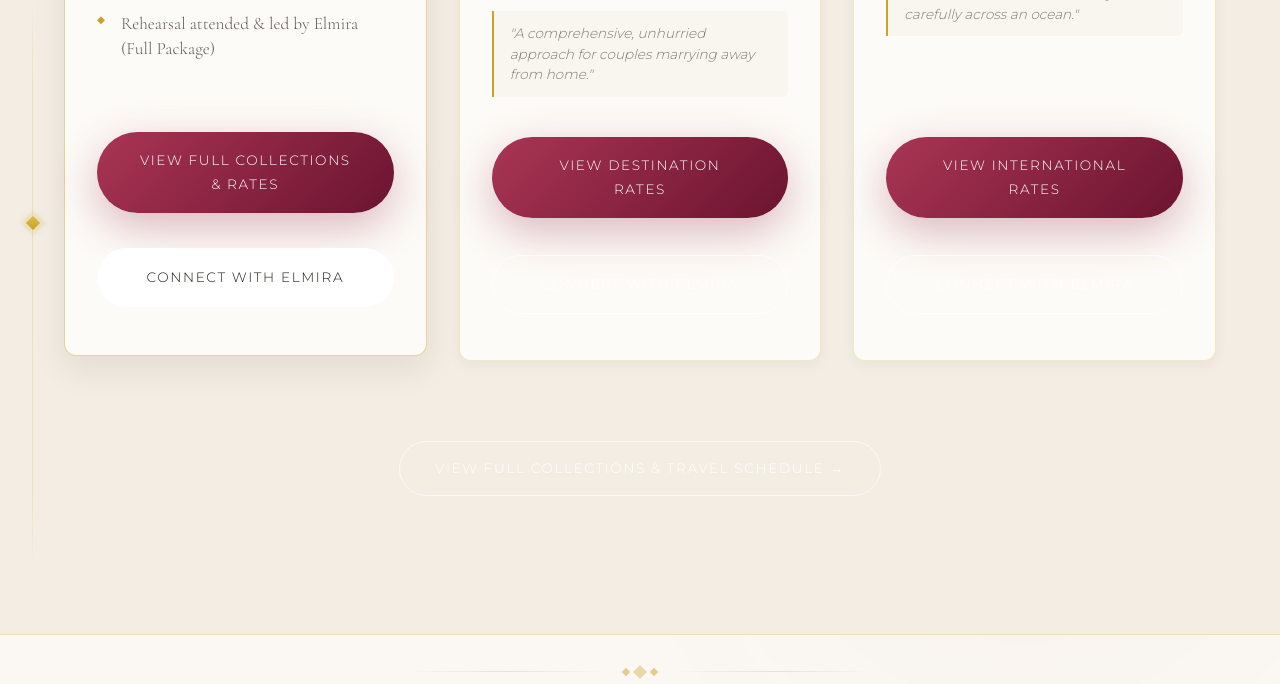
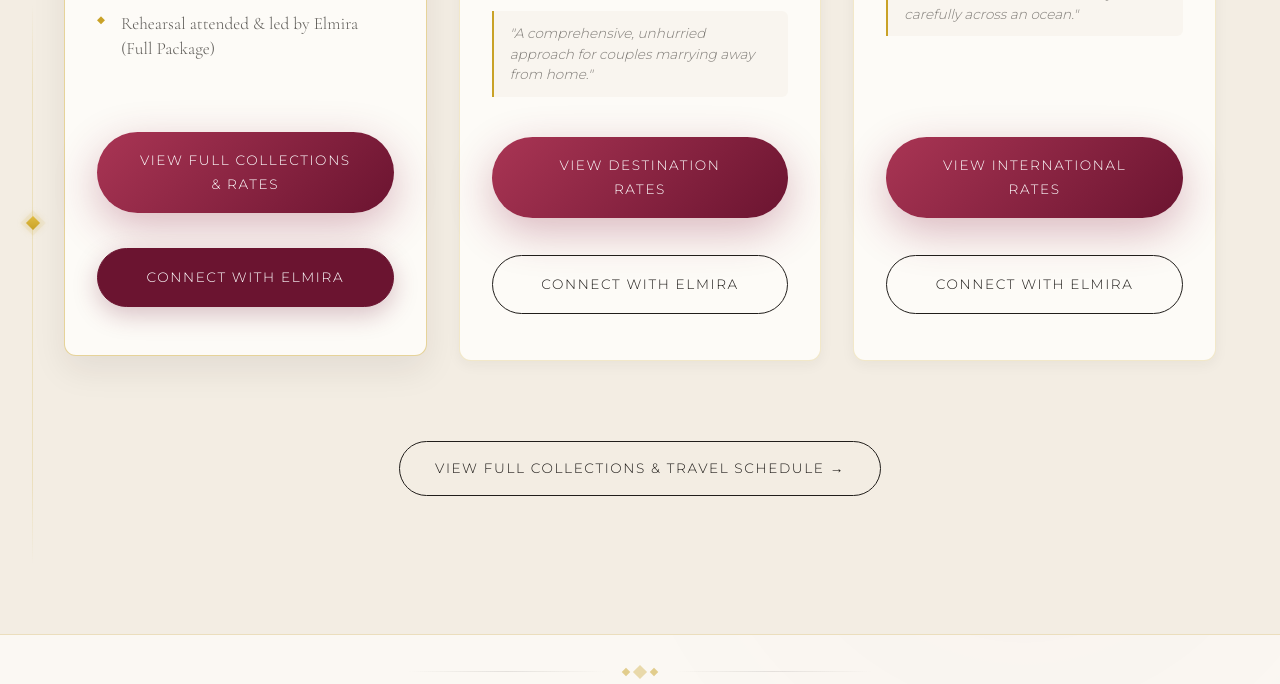
Before and after one commit to amardan/NabatWeddings, a website: page index.html in a window 1280 px wide. In both pictures the pointer is over the link 245 px from the left and 5871 px from the top of the page. Shown: the part 5587-6271 px from the top of the page. Drawn offline with nearby package versions, Linux system fonts and the light colour scheme; files whose address does not match are found by name; a web font is replaced by a local one.

Commit message:
fix(css): Ensure .btn-outline buttons on light background sections have crisp dark text and borders

```diff
--- a/styles.css
+++ b/styles.css
@@ -657,6 +657,31 @@ p {
     color: var(--color-charcoal);
     border-color: #fff;
     transform: translateY(-2px);
+}
+
+/* Light background context for .btn-outline */
+section:not(.hero) .btn-outline,
+.package-card .btn-outline,
+.bg-cream .btn-outline,
+.bg-alt .btn-outline,
+.terms-card .btn-outline,
+.package-footer .btn-outline {
+    border: 1.5px solid var(--color-charcoal);
+    color: var(--color-charcoal) !important;
+    background: transparent;
+}
+
+section:not(.hero) .btn-outline:hover,
+.package-card .btn-outline:hover,
+.bg-cream .btn-outline:hover,
+.bg-alt .btn-outline:hover,
+.terms-card .btn-outline:hover,
+.package-footer .btn-outline:hover {
+    background-color: var(--color-pomegranate-dark) !important;
+    color: #fff !important;
+    border-color: var(--color-pomegranate-dark) !important;
+    transform: translateY(-2px);
+    box-shadow: 0 8px 24px rgba(107, 20, 48, 0.25);
 }
 
 .btn-primary:active, .btn-outline:active {
```
